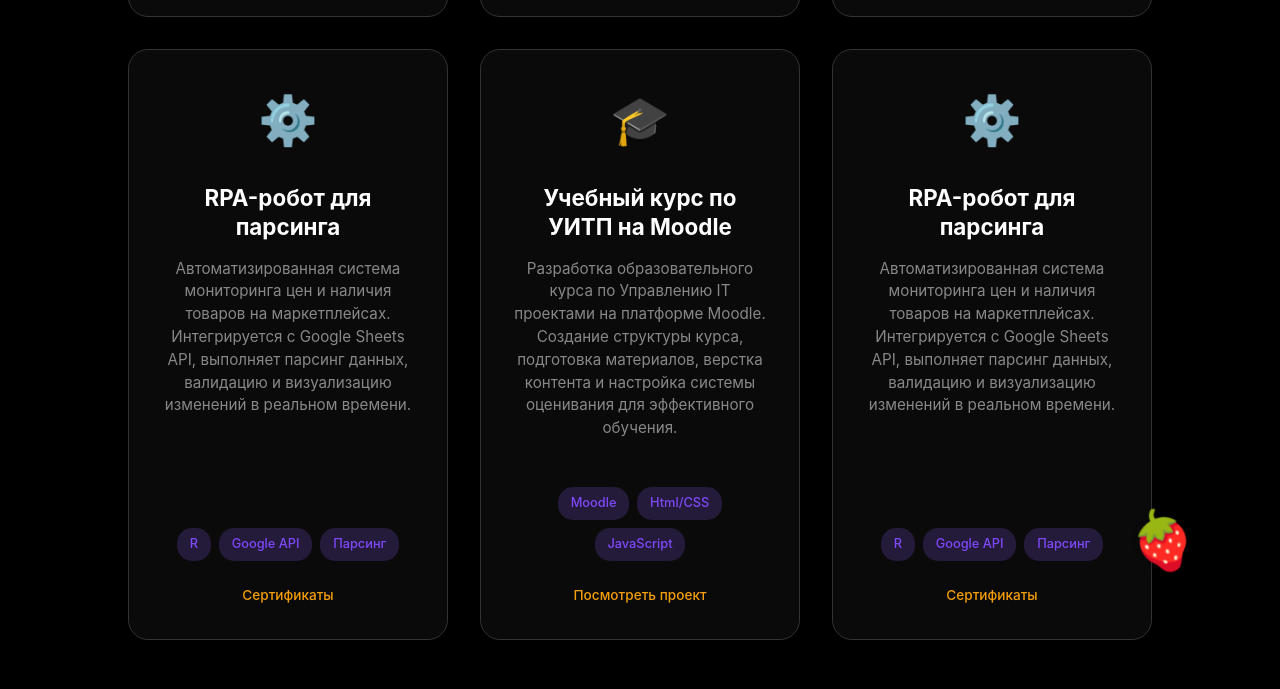
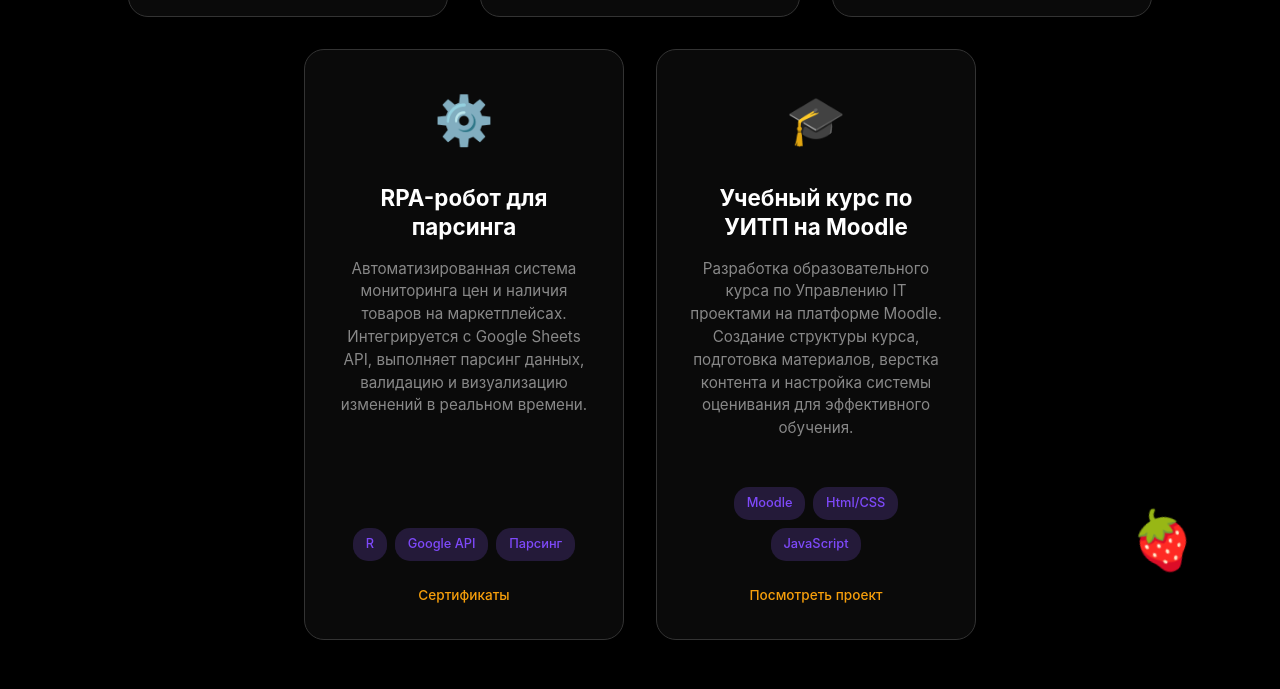
Before and after one commit to DT6503/business_card_DT65, a plain HTML site: page index.html in a window 1280 px wide. Shown: the part 1483-2172 px from the top of the page. Drawn offline with Linux system fonts and the light colour scheme; grey boxes are pictures that could not be loaded.

Commit message:
Update index.html
delete rpa-4

```diff
--- a/index.html
+++ b/index.html
@@ -315,36 +315,7 @@
 
 
 
-             <!-- Проект 4 - RPA робот -->
-            <div class="portfolio-card">
-                <div class="portfolio-header">
-                    <span class="project-emoji">⚙️</span>
-                </div>
 
-                <div class="portfolio-body">
-                    <h3 class="portfolio-title">RPA-робот для парсинга</h3>
-                    <p class="portfolio-description">
-                        Автоматизированная система мониторинга цен и наличия товаров на маркетплейсах.
-                        Интегрируется с Google Sheets API, выполняет парсинг данных, валидацию
-                        и визуализацию изменений в реальном времени.<br>
-                        <br>
-                    </p>
-                </div>
-
-                <div class="portfolio-tech-wrapper">
-                    <div class="portfolio-tech">
-                        <span class="tech-tag">R</span>
-                        <span class="tech-tag">Google API</span>
-                        <span class="tech-tag">Парсинг</span>
-                    </div>
-                </div>
-
-                <div class="portfolio-footer">
-                    <div class="portfolio-links">
-                        <a href="https://drive.google.com/drive/folders/13m2WMgxOv79Lxvxk-4ppI-" target="_blank" class="portfolio-link">Сертификаты</a>
-                    </div>
-                </div>
-            </div>
 
 
 
```
